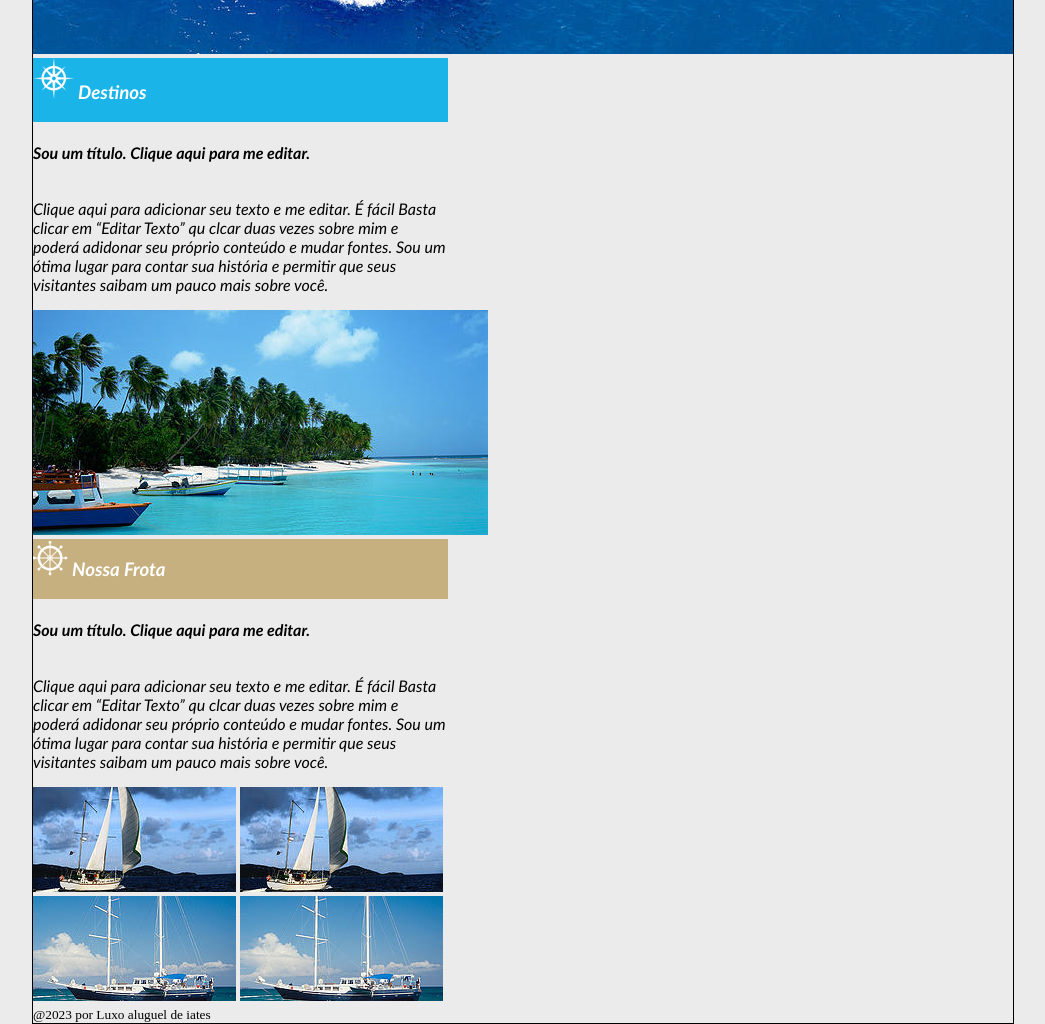
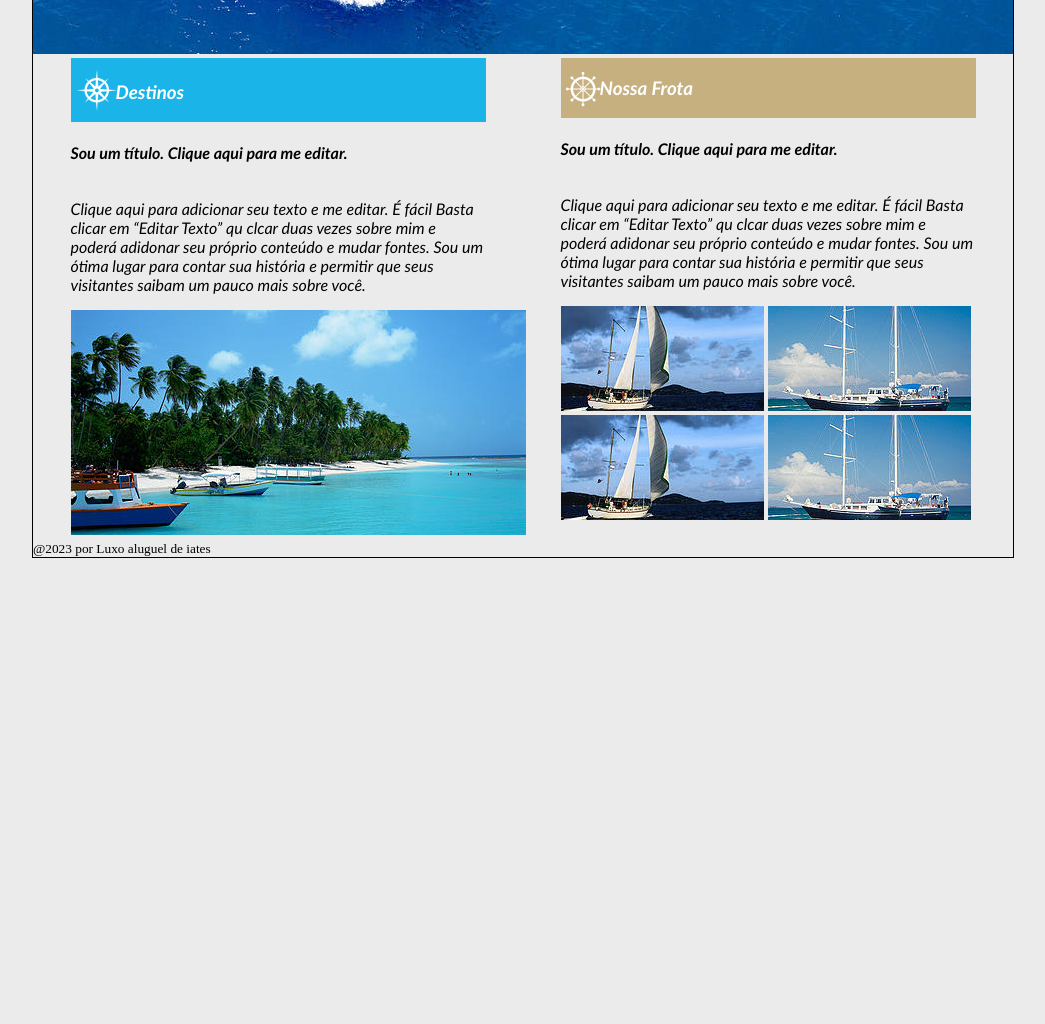
Before and after one commit to guilhermlcn/Projeto-HTML, a plain HTML site: page index.html in a window 1280 px wide. Shown: the part 551-1575 px from the top of the page, without its empty margins (117-1162 px from the left). After the commit the page ends 1109 px from the top, so only its background shows below. Drawn offline with Linux system fonts and the light colour scheme.

Commit message:
Update index.html

```diff
--- a/index.html
+++ b/index.html
@@ -46,10 +46,10 @@
                 </div>
         </div>
     </main>
-
+    <div id="texto">
         <div id="destino">
             <div id="quadro_azul">
-            <img src="imagens/destino.png" alt="">
+                <img id="img_destino" src="imagens/destino.png" alt="">
                 <h3 class="white">Destinos</h3>
             </div>
 
@@ -61,9 +61,11 @@
             <img src="imagens/barcodestino.jpg" alt="">
         </div>
 
+
+
         <div id="frota">
             <div id="quadro_marrom">
-            <img src="imagens/nossafrota.png" alt="">
+                <img id="img_destino" src="imagens/nossafrota.png" alt="">
                 <h3 class="white">Nossa Frota</h3>
             </div>
 
@@ -72,10 +74,14 @@
                 “Editar Texto” qu clcar duas vezes sobre mim e poderá adidonar seu
                 próprio conteúdo e mudar fontes. Sou um ótima lugar para contar sua
                 história e permitir que seus visitantes saibam um pauco mais sobre você.</p>
-            <img src="imagens/barconossafrota1.jpg" alt="">
+                <div bc_img>
                     <img src="imagens/barconossafrota1.jpg" alt="">
                     <img src="imagens/barconossafrota2.jpg" alt="">
+                    <img src="imagens/barconossafrota1.jpg" alt="">
                     <img src="imagens/barconossafrota2.jpg" alt="">
+
+                </div>
+        </div>
     </div>
     <footer>
         <small>
```
Lines whose indentation alone changed are shown as unchanged.
